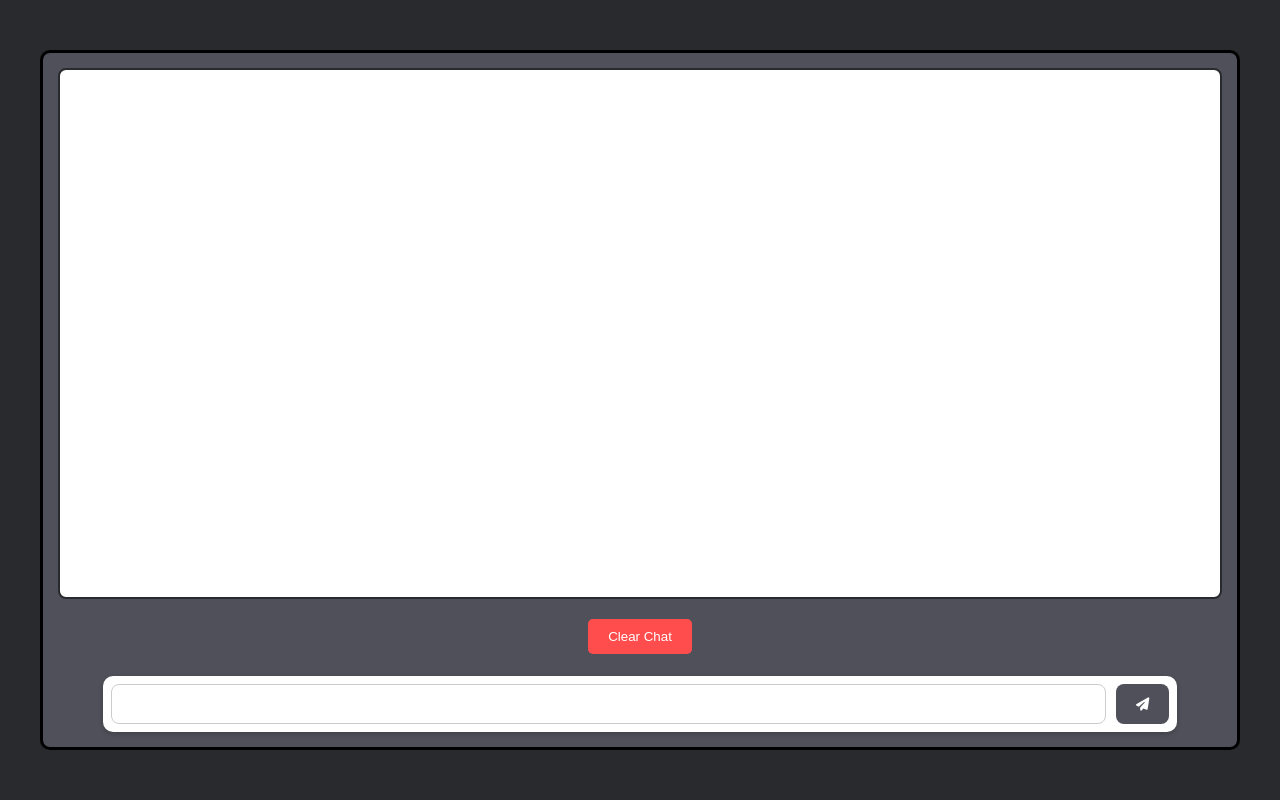
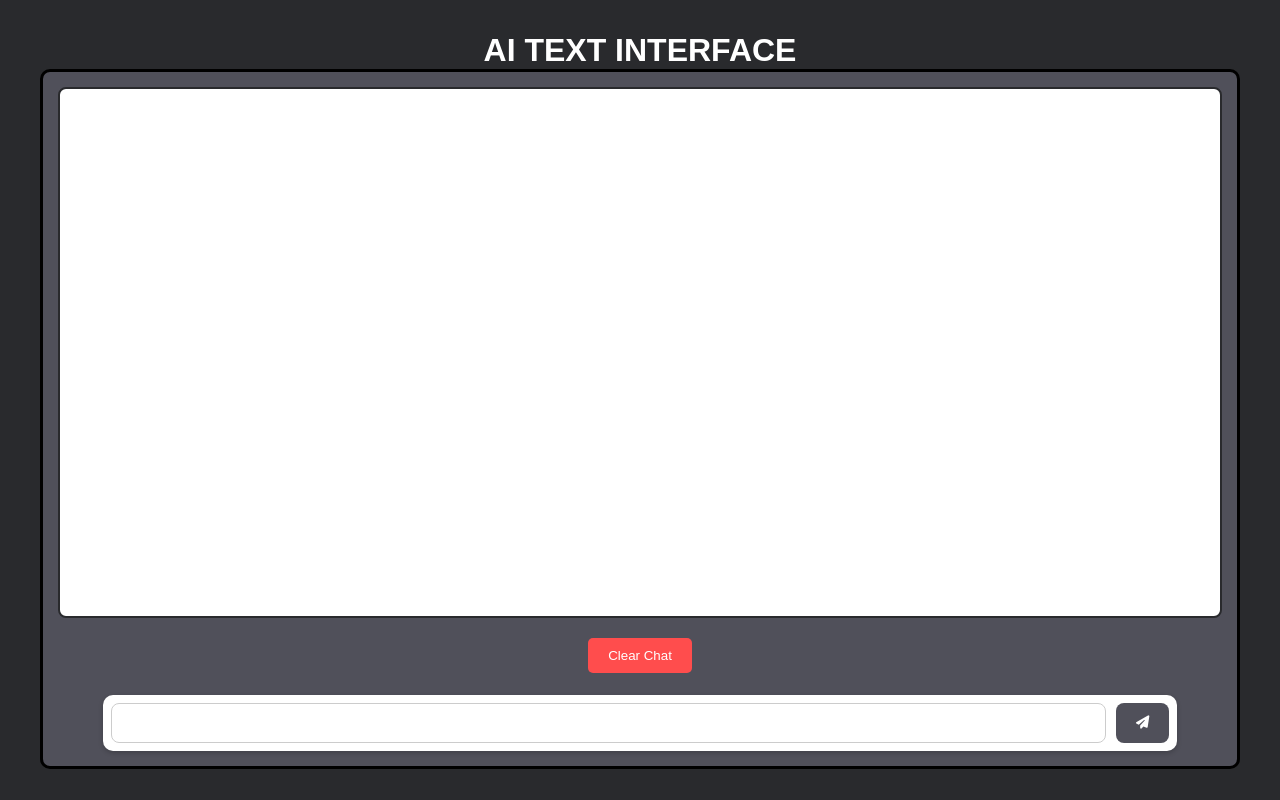
Before and after one commit to FopefoluwaIkufisile/HNG-text-processing-interface, a React (Vite) app: page / in a window 1280 px wide. Built offline with nearby package versions, Linux system fonts and the light colour scheme.

Commit message:
Final changes

```diff
--- a/src/Components/homepage.jsx
+++ b/src/Components/homepage.jsx
@@ -280,7 +280,8 @@ const Homepage = () => {
 
   const wordCount = (text) => text.trim().split(/\s+/).length;
 
-  return (
+  return (<>
+  <h1 className="heading">AI TEXT INTERFACE</h1>
     <div className="chatbox">
       <div className="messages">
         {messages.map((msg, index) => (
@@ -293,7 +294,7 @@ const Homepage = () => {
               {msg.text}
               {msg.translated && (
                 <div className="translation-note">
-                  (Translated from{" "}
+                  (Translated to{" "}
                   {languageMap[msg.sourceLanguage] || msg.sourceLanguage})
                 </div>
               )}
@@ -358,6 +359,7 @@ const Homepage = () => {
         Clear Chat
       </button>
     </div>
+    </>
   );
 };
 
--- a/src/index.css
+++ b/src/index.css
@@ -91,6 +91,10 @@ body {
   border: none;
   border-radius: 5px;
   cursor: pointer;
+}
+.heading{
+  text-align: center;
+  color: white;
 }
 
 .clear-chat-btn:hover {
```
